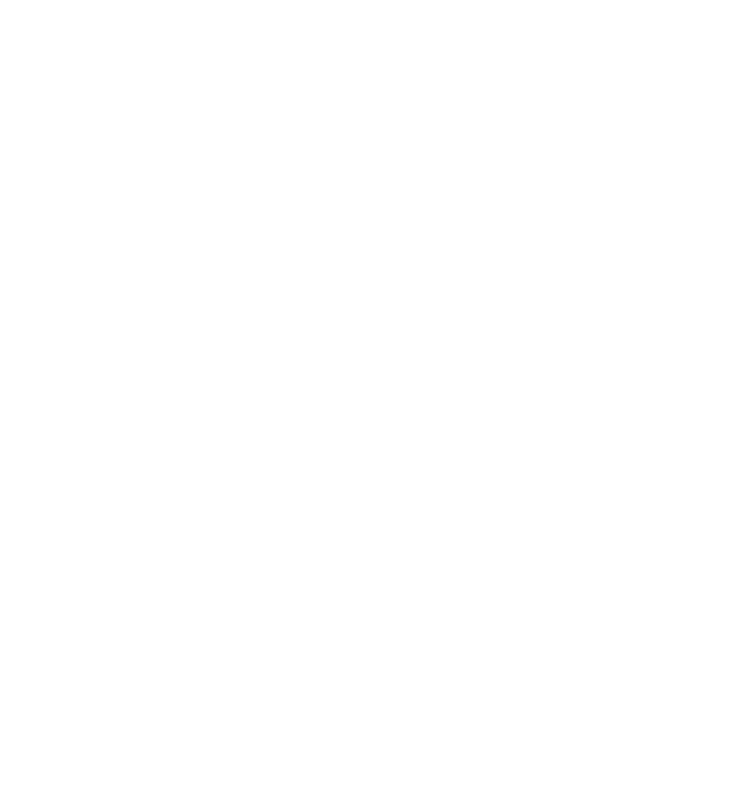
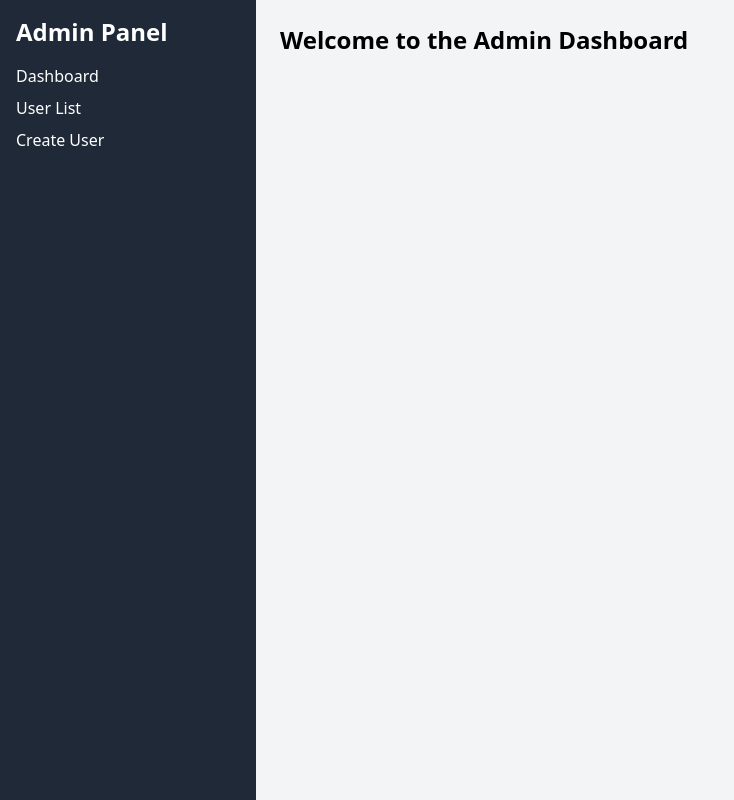
Before and after one commit to Bikramjeet1998/nextjs_journey, a Next.js app: page /admin/dashboard in a window 1280 px wide. Before the commit this address had no page. Shown: the whole page, without its empty margins (0-734 px from the left). Built offline with nearby package versions, Linux system fonts and the light colour scheme.

Commit message:
Adminn layout working

```diff
--- /dev/null
+++ b/components/AdminLayout.js
@@ -0,0 +1,22 @@
+// components/AdminLayout.js
+import Link from 'next/link';
+
+export default function AdminLayout({ children }) {
+  return (
+    <div className="flex min-h-screen">
+      {/* Sidebar */}
+      <aside className="w-64 bg-gray-800 text-white p-4">
+        <h2 className="text-2xl font-bold mb-4">Admin Panel</h2>
+        <nav className="flex flex-col space-y-2">
+          <Link href="/admin/dashboard">Dashboard</Link>
+          <Link href="/admin/users">User List</Link>
+          <Link href="/admin/users/create">Create User</Link>
+          {/* Add more admin links here */}
+        </nav>
+      </aside>
+
+      {/* Main content */}
+      <main className="flex-1 bg-gray-100 p-6">{children}</main>
+    </div>
+  );
+}
--- a/pages/admin/dashboard.js
+++ b/pages/admin/dashboard.js
@@ -1,26 +1,9 @@
-// pages/admin/dashboard.js
-import { parse } from 'cookie';
-
-export async function getServerSideProps(context) {
-  const cookies = parse(context.req.headers.cookie || '');
-
-  if (cookies.admin_token !== 'secure123') {
-    return {
-      redirect: {
-        destination: '/adminlogin',
-        permanent: false,
-      },
-    };
-  }
-
-  return { props: {} };
-}
+import AdminLayout from '@/components/AdminLayout';
 
 export default function Dashboard() {
   return (
-    <div style={{ padding: '2rem' }}>
-      <h1>Welcome to Admin Dashboard</h1>
-      <p>You are now logged in.</p>
-    </div>
+    <AdminLayout>
+      <h1 className="text-2xl font-bold">Welcome to the Admin Dashboard</h1>
+    </AdminLayout>
   );
 }
```
Also changed, not shown: pages/admin/users/create-api.js (added, +23 -0 lines), pages/admin/users/create.js (+27 -0 lines), pages/admin/users/index.js (+9 -0 lines), pages/login.js (added).
